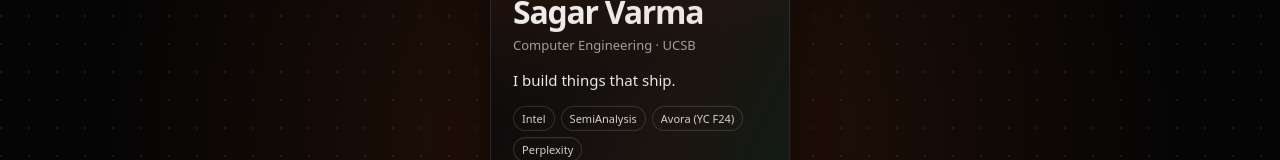
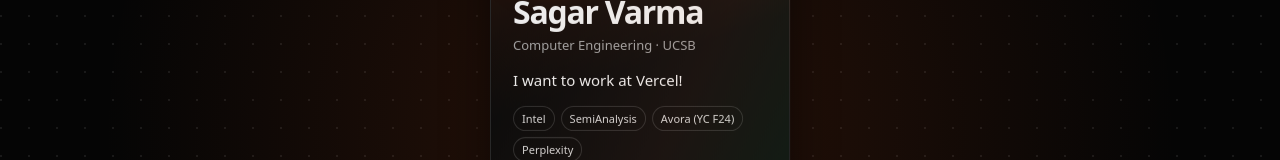
Before and after one commit to sagarvarma1/orbit-demo, a React (Vite) app: page / in a window 1280 px wide. Shown: the part 349-509 px from the top of the page. Built offline with nearby package versions, Linux system fonts and the light colour scheme; no server answers.

Commit message:
changed message

```diff
--- a/src/App.jsx
+++ b/src/App.jsx
@@ -3,7 +3,7 @@
 
 // Change this line (or the tagline) and push a commit to see a new deployment.
 const VERSION = "v1";
-const TAGLINE = "I build things that ship.";
+const TAGLINE = "I want to work at Vercel!";
 
 const env = import.meta.env;
 const sha = env.ORBIT_GIT_COMMIT_SHA ?? "0f6e3a9";
```
